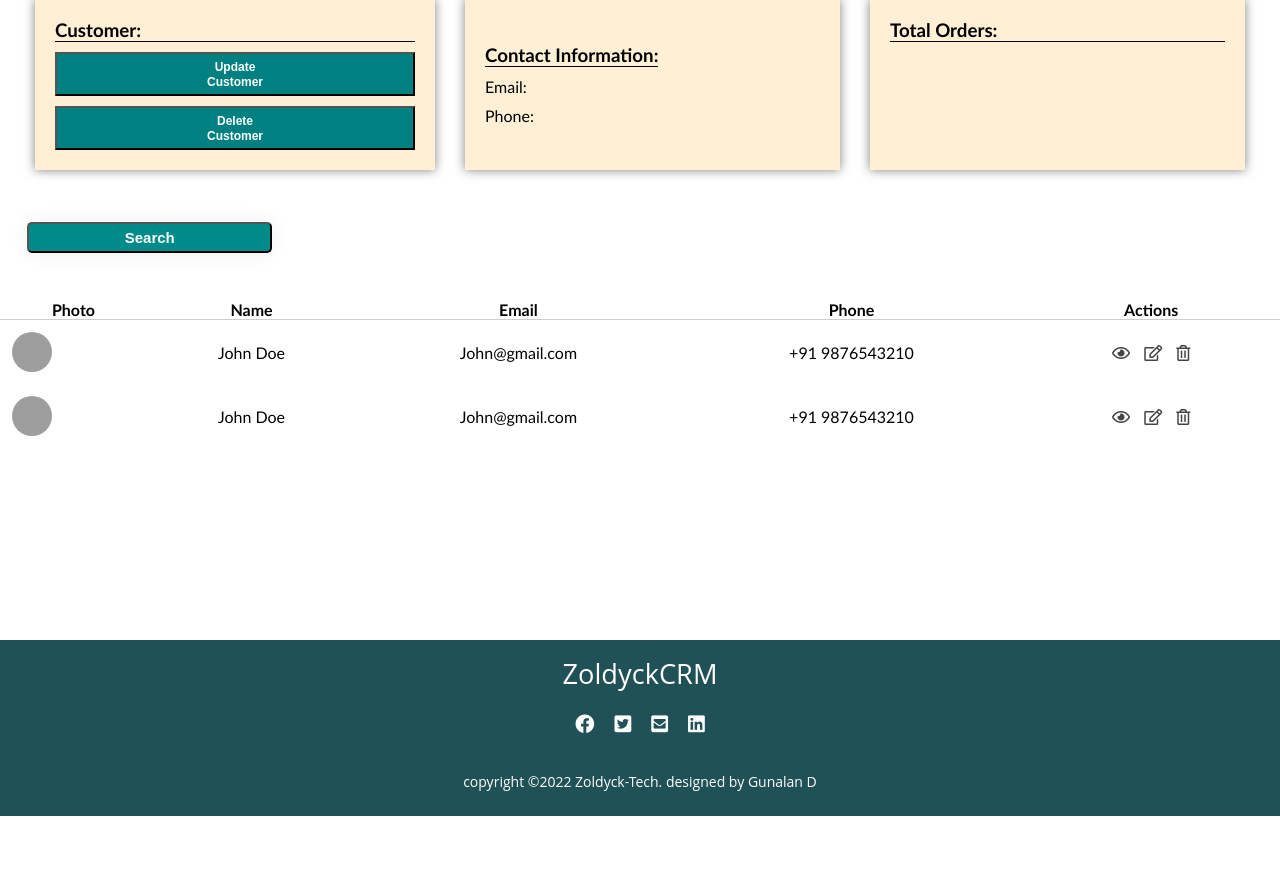
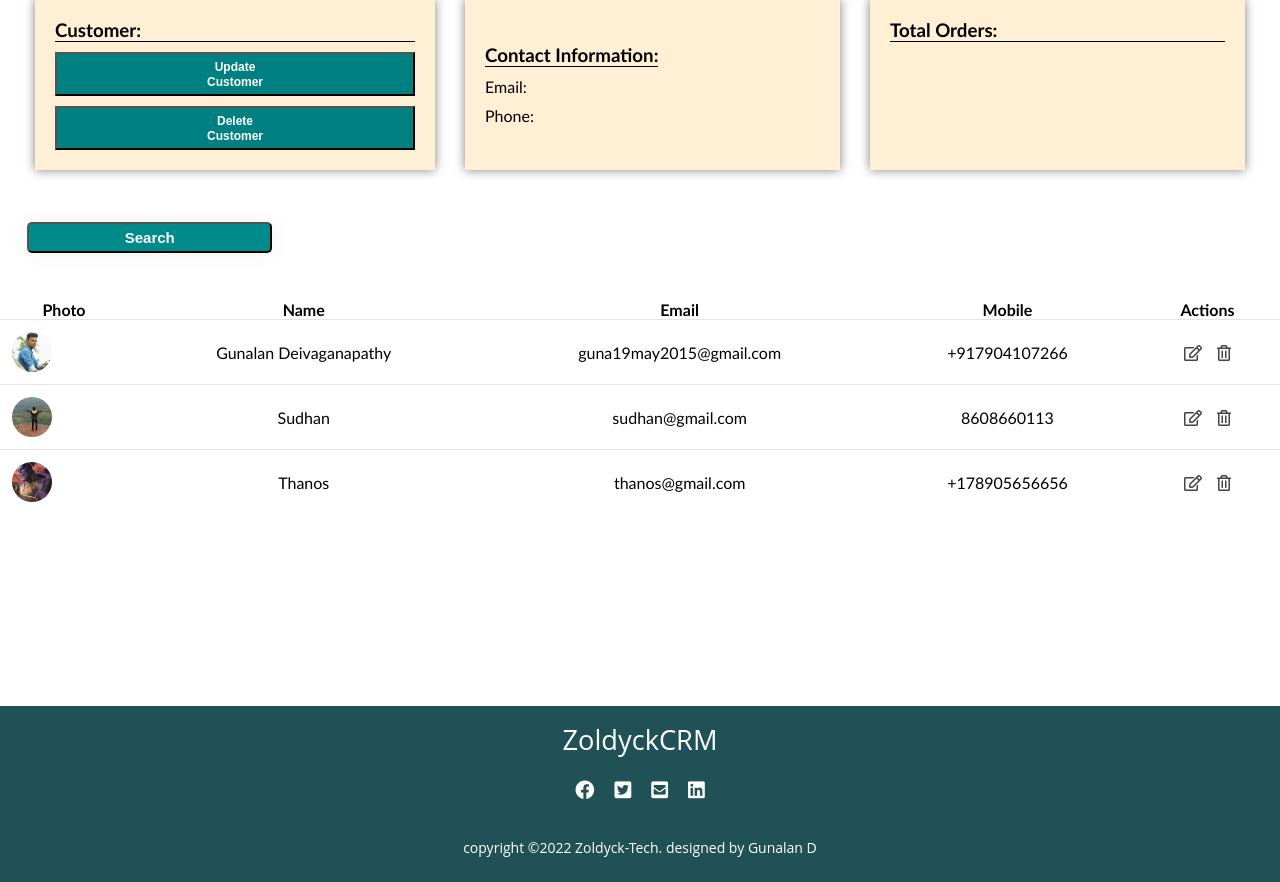
Before and after one commit to GunalanD95/django-crm, a Django app: page /customers in a window 1280 px wide. Shown: the part 116-998 px from the top of the page. Before the commit the page ends 932 px from the top, so only its background shows below. Run offline with Django 4.2, Linux system fonts and the light colour scheme; data comes from the database, SQL or seed files in the repository; both versions use the stored data as it was after the commit; some libraries are stand-ins or nearby versions; grey boxes are pictures that could not be loaded.

Commit message:
pushing recent changes

```diff
--- a/accounts/models.py
+++ b/accounts/models.py
@@ -6,7 +6,7 @@
 
 
 class Customer(models.Model):
-    customer_pic = models.ImageField(upload_to='media/customer_pics', blank=True)
+    customer_pic = models.ImageField(upload_to='customer_pics/', blank=True)
     customer_name = models.CharField(max_length=50, null= True)
     customer_email = models.CharField(max_length=200 , null= True)
     customer_mobile = models.CharField(max_length=50 , null= True)
@@ -50,6 +50,7 @@
         ('pending', 'Pending'),
         ('delivered', 'Delivered'),
         ('cancelled', 'Cancelled'),
+        ('invoiced', 'Invoiced'),
     )
     sale_order_referencenumber = models.CharField(max_length=200, null= True)
     sale_order_customer = models.ForeignKey(Customer, on_delete=models.SET_NULL, null= True) # added a realtionship between the two models
--- a/accounts/static/css/main.css
+++ b/accounts/static/css/main.css
@@ -147,7 +147,7 @@
     width:100%;
     padding: 25px 35px;
     display: grid;
-    grid-template-columns: repeat(2, 1fr);
+    grid-template-columns: repeat(3, 1fr);
     /* grid-template-columns: 600px 850px;
     grid-template-columns: repeat(600px 1fr / 850px 1fr); */
     grid-gap: 30px;
@@ -263,10 +263,12 @@
 td i {
     color: #444;
     cursor: pointer;
-    padding: 0 5px;
+    padding: 0 5.5px;
 }
 
-
+.id-td{
+    width: 10%;
+}
 .crt-cus ,.crt-ord{
     background: #fff;
     padding: 10px 15px;
--- a/accounts/templates/accounts/customers.html
+++ b/accounts/templates/accounts/customers.html
@@ -45,43 +45,28 @@
                             <th>Photo</th>
                             <th>Name</th>
                             <th>Email</th>
-                            <th>Phone</th>
+                            <th>Mobile</th>
                             <th>Actions</th>
                         </tr>
                     </thead>
                     <tbody>
+                        {% for cus in customers %}
                         <tr>
-                            <td>
+                            <td class="id-td">
                                 <div class="img-box-small">
-                                    <img src="/user10.jpg" alt="">
+                                    <img src="{{ cus.customer_pic.url }}">
                                 </div>
                             </td>
-                            <td>John Doe</td>
-                            <td>John@gmail.com</td>
-                            <td>+91 9876543210</td>
+                            <td>{{ cus.customer_name }}</td>
+                            <td>{{ cus.customer_email }}</td>
+                            <td>{{ cus.customer_mobile }}</td>
                             <td>
-                                <i class="far fa-eye"></i>
+                                <!-- <i class="far fa-eye"></i> -->
                                 <i class="far fa-edit"></i>
                                 <i class="far fa-trash-alt"></i>
                             </td>
                         </tr>
-                    </tbody>
-                    <tbody>
-                        <tr>
-                            <td>
-                                <div class="img-box-small">
-                                    <img src="/user2.jpg" alt="">
-                                </div>
-                            </td>
-                            <td>John Doe</td>
-                            <td>John@gmail.com</td>
-                            <td>+91 9876543210</td>
-                            <td>
-                                <i class="far fa-eye"></i>
-                                <i class="far fa-edit"></i>
-                                <i class="far fa-trash-alt"></i>
-                            </td>
-                        </tr>
+                        {% endfor %}
                     </tbody>
                 </table>
             </div>
--- a/accounts/views.py
+++ b/accounts/views.py
@@ -6,9 +6,15 @@
 def home(request):
     orders = SaleOrder.objects.all()
     customers = Customer.objects.all()
+    total_orders = orders.count()
+    total_customers = customers.count()
+    invoiced = SaleOrder.objects.filter(status='invoiced').count()
     context = {
         'orders': orders,
         'customers': customers,
+        'total_orders': total_orders,
+        'total_customers': total_customers,
+        'invoiced': invoiced
     }
     return render(request, 'accounts/home.html',context)
 
@@ -21,4 +27,8 @@
     return render(request, 'accounts/products.html',context)
 
 def customers(request):
-    return render(request, 'accounts/customers.html')
+    customers = Customer.objects.all()
+    context = {
+        'customers': customers
+    }
+    return render(request, 'accounts/customers.html',context)
--- a/crm/urls.py
+++ b/crm/urls.py
@@ -16,8 +16,15 @@
 from django.contrib import admin
 from django.urls import path
 from django.urls.conf import include
+from django.conf import settings
+from django.conf.urls.static import static
+
 
 urlpatterns = [
     path('admin/', admin.site.urls),
     path('',include("accounts.urls")),
 ]
+
+
+if settings.DEBUG:
+    urlpatterns += static(settings.MEDIA_URL, document_root=settings.MEDIA_ROOT)
```
Also changed, not shown: accounts/templates/accounts/home.html (+15 -6 lines), crm/settings.py (+10 -1 lines), accounts/migrations/0007_alter_product_product_tag.py (added), accounts/migrations/0008_alter_customer_customer_pic_alter_saleorder_status.py (added), db.sqlite3, media/customer_pics/91140243_604124260186484_6459842995629893931_n1.jpg (added), media/customer_pics/uwmh2on8evho6jaoobya.jpg (added).
